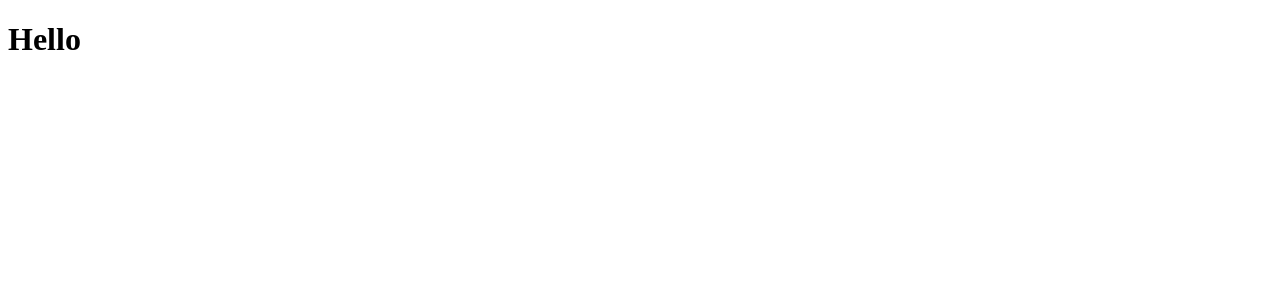
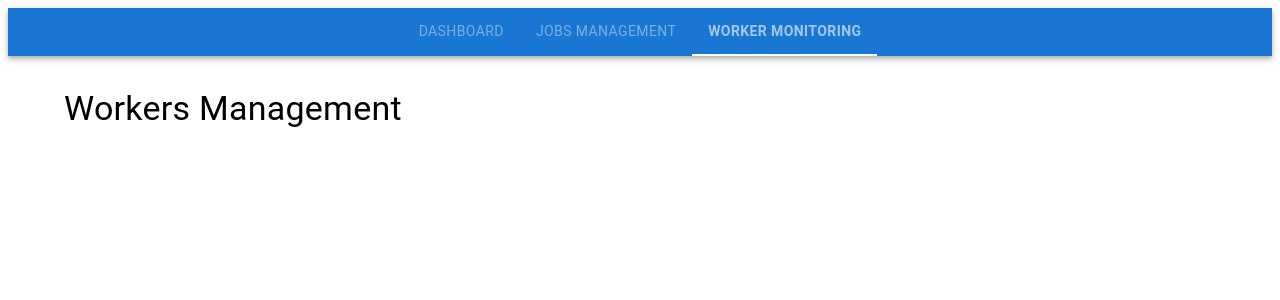
Before and after one commit to mguley/pulse-finder, a React (Vite) app: page /pulse-finder/worker-monitoring in a window 1280 px wide. Shown: the top 300 px of the page. Built offline with nearby package versions, Linux system fonts and the light colour scheme.

Commit message:
implemented application skeleton

```diff
--- a/src/App.tsx
+++ b/src/App.tsx
@@ -1,4 +1,7 @@
 import { FC, ReactElement, memo } from "react";
+import { BrowserRouter as Router } from "react-router-dom";
+import Layout from "./Layout";
+import { NavigationBarProvider } from "./domains/NavigationBar/context/NavigationBarProvider";
 
 /**
  * App component that serves as the root component of the application.
@@ -6,7 +9,13 @@ import { FC, ReactElement, memo } from "react";
  * @returns {ReactElement} The rendered App component.
  */
 const App: FC = (): ReactElement => {
-    return <h1>Hello</h1>
+  return (
+    <NavigationBarProvider>
+      <Router>
+        <Layout />
+      </Router>
+    </NavigationBarProvider>
+  );
 };
 
 export default memo(App);
--- /dev/null
+++ b/src/Layout.tsx
@@ -0,0 +1,22 @@
+import { FC, ReactElement, memo } from "react";
+import { Box, Container } from "@mui/material";
+import RoutesConfig from "./RoutesConfig";
+import NavigationBar from "./domains/NavigationBar/pages/NavigationBar";
+
+/**
+ * Layout component that defines the structure of the application, including the navigation bar and main content area.
+ *
+ * @returns {ReactElement} The rendered Layout component.
+ */
+const Layout: FC = (): ReactElement => {
+  return (
+    <Box sx={{ flexGrow: 1 }}>
+      <NavigationBar />
+      <Container sx={{ mt: 4 }}>
+        <RoutesConfig />
+      </Container>
+    </Box>
+  );
+};
+
+export default memo(Layout);
--- /dev/null
+++ b/src/RoutesConfig.tsx
@@ -0,0 +1,28 @@
+import { FC, ReactElement, memo } from "react";
+import { Route, Routes } from "react-router-dom";
+import DashboardOverview from "./domains/Dashboard/pages/DashboardOverview";
+import JobsManagement from "./domains/Jobs/pages/JobsManagement";
+import WorkerMonitoring from "./domains/Workers/pages/WorkerMonitoring";
+
+/**
+ * RoutesConfig component that defines all the routes for the application.
+ *
+ * @returns {ReactElement} The rendered RoutesConfig component.
+ */
+const RoutesConfig: FC = (): ReactElement => {
+  return (
+    <Routes>
+      <Route path="/pulse-finder/" element={<DashboardOverview />} />
+      <Route
+        path="/pulse-finder/jobs-management"
+        element={<JobsManagement />}
+      />
+      <Route
+        path="/pulse-finder/worker-monitoring"
+        element={<WorkerMonitoring />}
+      />
+    </Routes>
+  );
+};
+
+export default memo(RoutesConfig);
--- /dev/null
+++ b/src/domains/Dashboard/pages/DashboardOverview.tsx
@@ -0,0 +1,8 @@
+import { FC, ReactElement, memo } from "react";
+import Typography from "@mui/material/Typography";
+
+const DashboardOverview: FC = (): ReactElement => {
+  return <Typography variant="h4">Dashboard Overview</Typography>;
+};
+
+export default memo(DashboardOverview);
--- /dev/null
+++ b/src/domains/Jobs/pages/JobsManagement.tsx
@@ -0,0 +1,8 @@
+import { FC, ReactElement, memo } from "react";
+import Typography from "@mui/material/Typography";
+
+const JobsManagement: FC = (): ReactElement => {
+  return <Typography variant="h4">Jobs Management</Typography>;
+};
+
+export default memo(JobsManagement);
--- /dev/null
+++ b/src/domains/NavigationBar/components/NavigationTab.tsx
@@ -0,0 +1,39 @@
+import { FC, ReactElement, memo } from "react";
+import { Tab } from "@mui/material";
+
+interface NavigationTabProps {
+  key: number;
+  label: string;
+  isActive: boolean;
+  onClick: () => void;
+}
+
+/**
+ * NavigationTab component that renders a single tab with custom styles based on its active state.
+ *
+ * @param {number} key - A unique key for the tab, usually the index of the tab.
+ * @param {string} label - The text label of the tab.
+ * @param {boolean} isActive - Whether the tab is currently active.
+ * @param {Function} onClick - The function to call when the tab is clicked.
+ * @returns {ReactElement} - The rendered NavigationTab component.
+ */
+const NavigationTab: FC<NavigationTabProps> = ({
+  key,
+  label,
+  isActive,
+  onClick,
+}: NavigationTabProps): ReactElement => {
+  return (
+    <Tab
+      key={key}
+      label={label}
+      onClick={onClick}
+      sx={{
+        color: isActive ? "white" : "rgba(255, 255, 255, 0.7)",
+        fontWeight: isActive ? "bold" : "normal",
+      }}
+    />
+  );
+};
+
+export default memo(NavigationTab);
--- /dev/null
+++ b/src/domains/NavigationBar/components/NavigationTabs.tsx
@@ -0,0 +1,60 @@
+import { FC, ReactElement, memo } from "react";
+import { Tabs, Box } from "@mui/material";
+import { useLocation, useNavigate } from "react-router-dom";
+import {
+  useNavigationBar,
+  NavigationItem,
+} from "../context/NavigationBarProvider";
+import NavigationTab from "./NavigationTab";
+
+/**
+ * NavigationTabs component that renders a collection of navigation tabs based on the provided navigation items.
+ * It handles the logic for determining the active tab and changing routes when a tab is selected.
+ *
+ * @returns {ReactElement} The rendered NavigationTabs component.
+ */
+const NavigationTabs: FC = (): ReactElement => {
+  const { navItems } = useNavigationBar();
+  const location = useLocation();
+  const navigate = useNavigate();
+
+  /**
+   * Determines current active tab based on the current route.
+   *
+   * @type {number} - The index of the currently active tab.
+   */
+  const currentTab = navItems.findIndex(
+    (item: NavigationItem) => item.route === location.pathname,
+  );
+
+  /**
+   * Handles tab change events. When a tab is selected, it navigates to the corresponding route.
+   *
+   * @param {number} newValue - The index of the newly selected tab.
+   */
+  const handleTabChange = (newValue: number): void => {
+    navigate(navItems[newValue].route);
+  };
+
+  return (
+    <Box sx={{ display: "flex", flexGrow: 1, justifyContent: "center" }}>
+      <Tabs
+        value={currentTab}
+        centered
+        textColor="inherit"
+        TabIndicatorProps={{ style: { backgroundColor: "white" } }}
+      >
+        {navItems.map((item: NavigationItem, index: number) => (
+          <NavigationTab
+            key={index}
+            label={item.label}
+            isActive={currentTab === index}
+            onClick={() => handleTabChange(index)}
+          />
+        ))}
+      </Tabs>
+    </Box>
+  );
+};
+
+export default memo(NavigationTabs);
--- /dev/null
+++ b/src/domains/NavigationBar/context/NavigationBarProvider.tsx
@@ -0,0 +1,65 @@
+import {
+  createContext,
+  useContext,
+  useState,
+  FC,
+  ReactNode,
+  ReactElement,
+} from "react";
+
+export interface NavigationItem {
+  label: string;
+  route: string;
+}
+
+interface NavigationBarContextType {
+  navItems: NavigationItem[];
+}
+
+interface NavigationBarProviderProps {
+  children: ReactNode;
+}
+
+const NavigationBarContext = createContext<
+  NavigationBarContextType | undefined
+>(undefined);
+
+/**
+ * NavigationBarProvider component that provides the navigation items to its children via context.
+ *
+ * @param {NavigationBarProviderProps} props - The properties for the NavigationBarProvider component.
+ * @returns {ReactElement} The rendered NavigationBarProvider component.
+ */
+export const NavigationBarProvider: FC<NavigationBarProviderProps> = ({
+  children,
+}: NavigationBarProviderProps): ReactElement => {
+  const data: NavigationItem[] = [
+    { label: "Dashboard", route: "/pulse-finder/" },
+    { label: "Jobs Management", route: "/pulse-finder/jobs-management" },
+    { label: "Worker Monitoring", route: "/pulse-finder/worker-monitoring" },
+  ];
+
+  const [navItems] = useState<NavigationItem[]>(data);
+
+  return (
+    <NavigationBarContext.Provider value={{ navItems }}>
+      {children}
+    </NavigationBarContext.Provider>
+  );
+};
+
+/**
+ * useNavigationBar hook that provides access to the navigation bar context.
+ *
+ * @returns {NavigationBarContextType} The context value containing the navigation items.
+ */
+export const useNavigationBar = (): NavigationBarContextType => {
+  const context: NavigationBarContextType | undefined =
+    useContext(NavigationBarContext);
+  if (!context) {
+    throw new Error(
+      "useNavigationBar must be used within a NavigationBarProvider",
+    );
+  }
+  return context;
+};
--- /dev/null
+++ b/src/domains/NavigationBar/pages/NavigationBar.tsx
@@ -0,0 +1,19 @@
+import { FC, ReactElement, memo } from "react";
+import { AppBar } from "@mui/material";
+import NavigationTabs from "../components/NavigationTabs";
+
+/**
+ * NavigationBar component that renders the top navigation bar.
+ * It uses the NavigationTabs component to manage and display the tabs.
+ *
+ * @returns {ReactElement} The rendered NavigationBar component.
+ */
+const NavigationBar: FC = (): ReactElement => {
+  return (
+    <AppBar position="static">
+      <NavigationTabs />
+    </AppBar>
+  );
+};
+
+export default memo(NavigationBar);
--- /dev/null
+++ b/src/domains/Workers/pages/WorkerMonitoring.tsx
@@ -0,0 +1,8 @@
+import { FC, ReactElement, memo } from "react";
+import Typography from "@mui/material/Typography";
+
+const WorkerMonitoring: FC = (): ReactElement => {
+  return <Typography variant="h4">Workers Management</Typography>;
+};
+
+export default memo(WorkerMonitoring);
--- a/vite.config.ts
+++ b/vite.config.ts
@@ -9,8 +9,8 @@ export default defineConfig({
     host: true, // This will bind the server to 0.0.0.0
   },
   build: {
-    outDir: '../dist', // This will place the build output in the project root 'dist' folder
+    outDir: "../dist", // This will place the build output in the project root 'dist' folder
     emptyOutDir: true, // Ensures that the output directory is cleared before building
   },
-  base: '/pulse-finder/', // Set the base path for GitHub Pages
+  base: "/pulse-finder/", // Set the base path for GitHub Pages
 });
```
Also changed, not shown: node-env.yml (added, +12 -0 lines), 1 other file (tests, documents, lock files or other folders).
